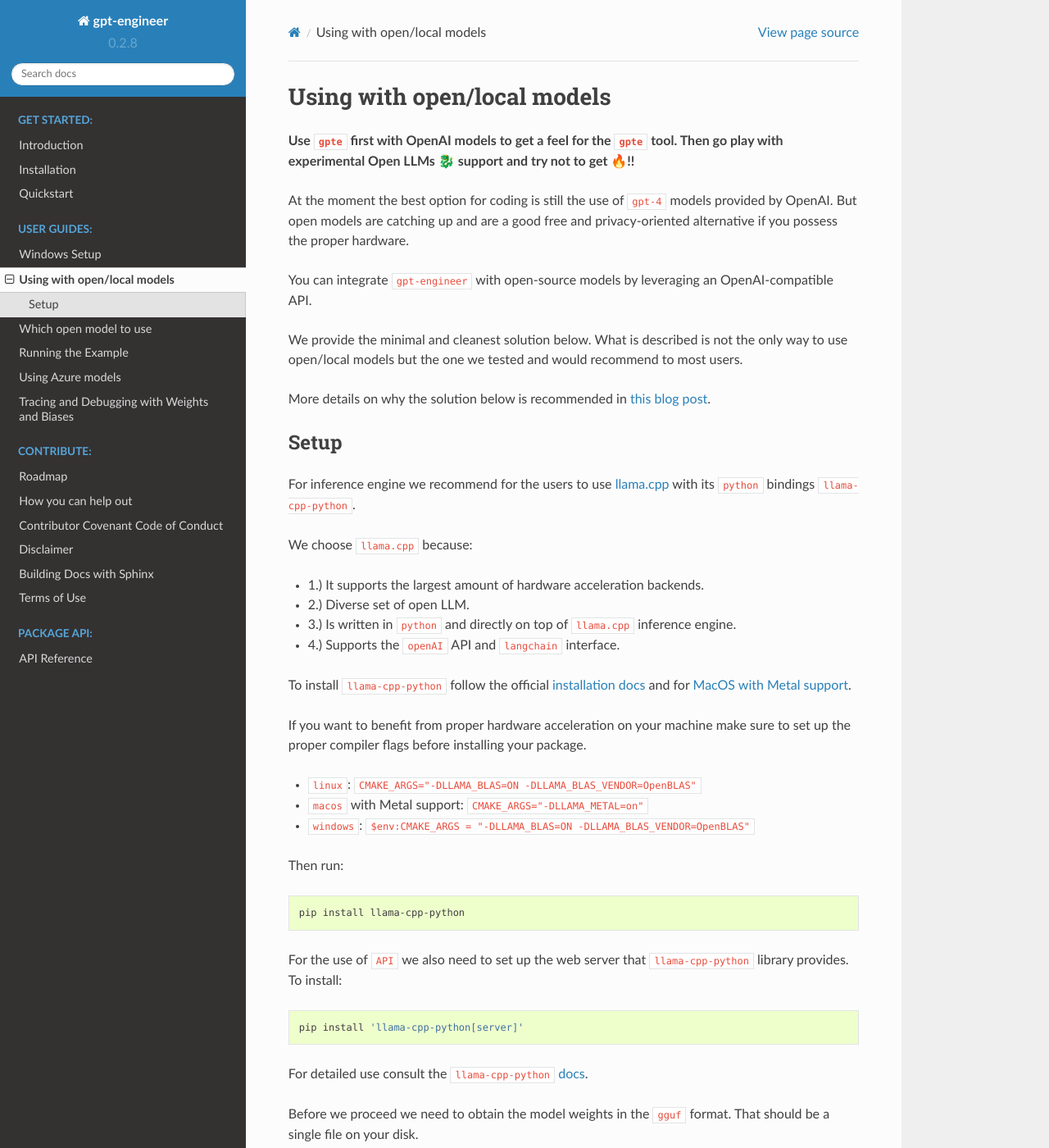
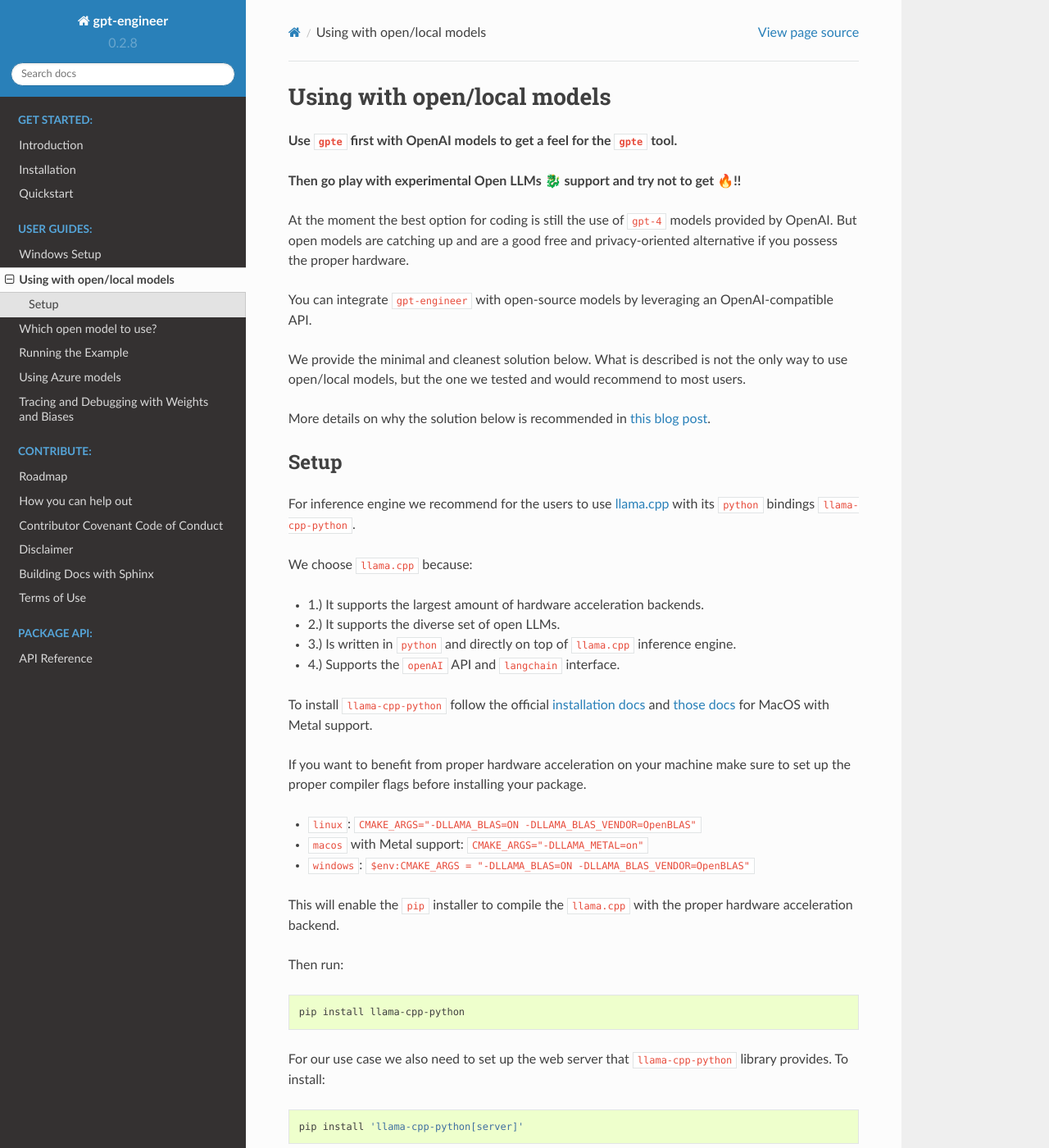
Before and after one commit to romanpashko/gpt, a Sphinx documentation site: the page built from docs/open_models.md, in a window 1280 px wide and 1400 px high. Shown: the whole window at 82% size. Built offline with Sphinx 7.4.7 and the Read the Docs theme 2.0.0, drawn with Linux system fonts in a browser that asks for light colours; some of the changed text lies outside the part shown.

Commit message:
Readablity changes

````diff
--- a/docs/open_models.md
+++ b/docs/open_models.md
@@ -1,13 +1,15 @@
 Using with open/local models
 ============================
 
-**Use `gpte` first with OpenAI models to get a feel for the `gpte` tool. Then go play with experimental Open LLMs 🐉 support and try not to get 🔥!!**
+**Use `gpte` first with OpenAI models to get a feel for the `gpte` tool.**
+
+**Then go play with experimental Open LLMs 🐉 support and try not to get 🔥!!**
 
 At the moment the best option for coding is still the use of `gpt-4` models provided by OpenAI. But open models are catching up and are a good free and privacy-oriented alternative if you possess the proper hardware.
 
 You can integrate `gpt-engineer` with open-source models by leveraging an OpenAI-compatible API.
 
-We provide the minimal and cleanest solution below. What is described is not the only way to use open/local models but the one we tested and would recommend to most users.
+We provide the minimal and cleanest solution below. What is described is not the only way to use open/local models, but the one we tested and would recommend to most users.
 
 More details on why the solution below is recommended in [this blog post](https://zigabrencic.com/blog/2024-02-21).
 
@@ -19,11 +21,11 @@ For inference engine we recommend for the users to use [llama.cpp](https://githu
 We choose `llama.cpp` because:
 
 - 1.) It supports the largest amount of hardware acceleration backends.
-- 2.) Diverse set of open LLM.
+- 2.) It supports the diverse set of open LLMs.
 - 3.) Is written in `python` and directly on top of `llama.cpp` inference engine.
 - 4.) Supports the `openAI` API and `langchain` interface.
 
-To install `llama-cpp-python` follow the official [installation docs](https://llama-cpp-python.readthedocs.io/en/latest/) and for [MacOS with Metal support](https://llama-cpp-python.readthedocs.io/en/latest/install/macos/).
+To install `llama-cpp-python` follow the official [installation docs](https://llama-cpp-python.readthedocs.io/en/latest/) and [those docs](https://llama-cpp-python.readthedocs.io/en/latest/install/macos/) for MacOS with Metal support.
 
 If you want to benefit from proper hardware acceleration on your machine make sure to set up the proper compiler flags before installing your package.
 
@@ -31,13 +33,15 @@ If you want to benefit from proper hardware acceleration on your machine make su
 - `macos` with Metal support: `CMAKE_ARGS="-DLLAMA_METAL=on"`
 - `windows`: `$env:CMAKE_ARGS = "-DLLAMA_BLAS=ON -DLLAMA_BLAS_VENDOR=OpenBLAS"`
 
+This will enable the `pip` installer to compile the `llama.cpp` with the proper hardware acceleration backend.
+
 Then run:
 
 ```bash
 pip install llama-cpp-python
 ```
 
-For the use of `API` we also need to set up the web server that `llama-cpp-python` library provides. To install:
+For our use case we also need to set up the web server that `llama-cpp-python` library provides. To install:
 
 ```bash
 pip install 'llama-cpp-python[server]'
@@ -47,9 +51,11 @@ For detailed use consult the [`llama-cpp-python` docs](https://llama-cpp-python.
 
 Before we proceed we need to obtain the model weights in the `gguf` format. That should be a single file on your disk.
 
-In case you have weights in other formats check the `llama-cpp-python` docs for conversion to `gguf` format. Model in other formats `ggml`, `.safetensors`, etc. won't work without prior conversion to `gguf` file format!
+In case you have weights in other formats check the `llama-cpp-python` docs for conversion to `gguf` format.
 
-Which open model to use
+Models in other formats `ggml`, `.safetensors`, etc. won't work without prior conversion to `gguf` file format with the solution described below!
+
+Which open model to use?
 ==================
 
 Your best choice would be:
@@ -59,16 +65,16 @@ Your best choice would be:
 
 We are still testing this part, but the larger the model you can run the better. Sure the responses might be slower in terms of (token/s), but code quality will be higher.
 
-For testing that the open LLM `gpte` setup works we recommend starting with a smaller model. You can download weights of [CodeLlama-7B-GGUF by the `TheBloke`](https://huggingface.co/TheBloke/CodeLlama-7B-GGUF).
+For testing that the open LLM `gpte` setup works we recommend starting with a smaller model. You can download weights of [CodeLlama-13B-GGUF by the `TheBloke`](https://huggingface.co/TheBloke/CodeLlama-13B-GGUF) choose the largest model version you can run (for example `Q6_K`), since quantisation will degrade LLM performance.
 
 Feel free to try out larger models on your hardware and see what happens.
 
 Running the Example
 ==================
 
-To see that your setup works check [test open LLM](examples/test_open_llm/README.md). In case below isn't clear enough do the same 😉
+To see that your setup works check [test open LLM setup](examples/test_open_llm/README.md).
 
-If above tests work proceed.
+If above tests work proceed 😉
 
 For checking that `gpte` works with the `CodeLLama` we recommend for you to create a project with `prompt` file content:
 
@@ -87,13 +93,13 @@ Now run the LLM in separate terminal:
 python -m llama_cpp.server --model $model_path --n_batch 256 --n_gpu_layers 30
 ```
 
-Then in another terminal window set following environment variables:
+Then in another terminal window set the following environment variables:
 
 ```bash
 export OPENAI_API_BASE="http://localhost:8000/v1"
 export OPENAI_API_KEY="sk-xxx"
 export model_name="CodeLLama"
-
+```
 
 And run `gpt-engineer` with the following command:
 
@@ -103,7 +109,9 @@ gpte <project_dir> $model_name --lite --temperature 0.1
 
 The `--lite` mode is needed for now since open models for some reason behave worse with too many instructions at the moment. Temperature is set to `0.1` to get consistent best possible results.
 
-*That's it. If sth. doesn't work as expected or you figure out how to improve the open LLM support please let us know.*
+That's it.
+
+*If sth. doesn't work as expected, or you figure out how to improve the open LLM support please let us know.*
 
 Using Azure models
 ==================
````
